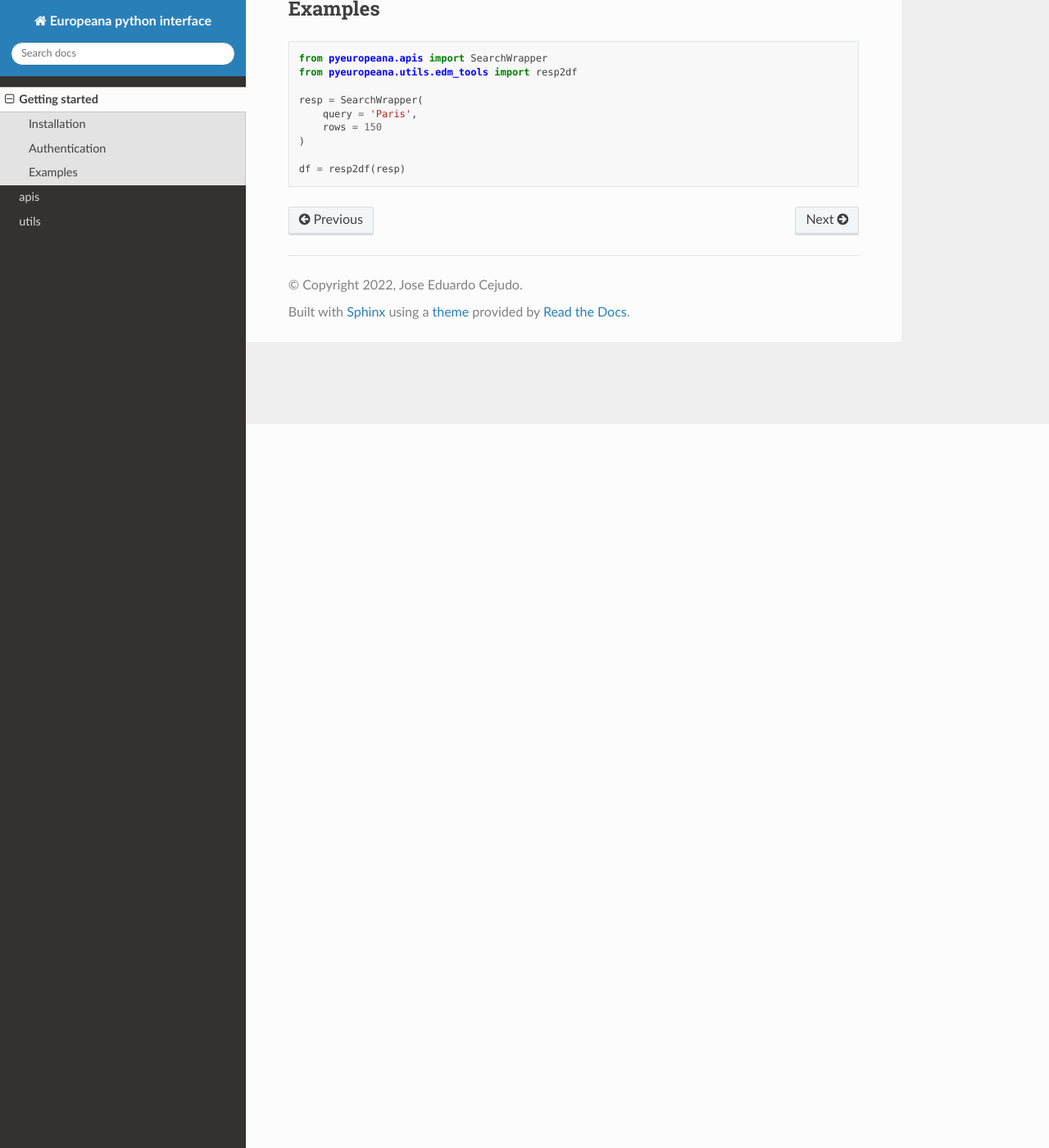
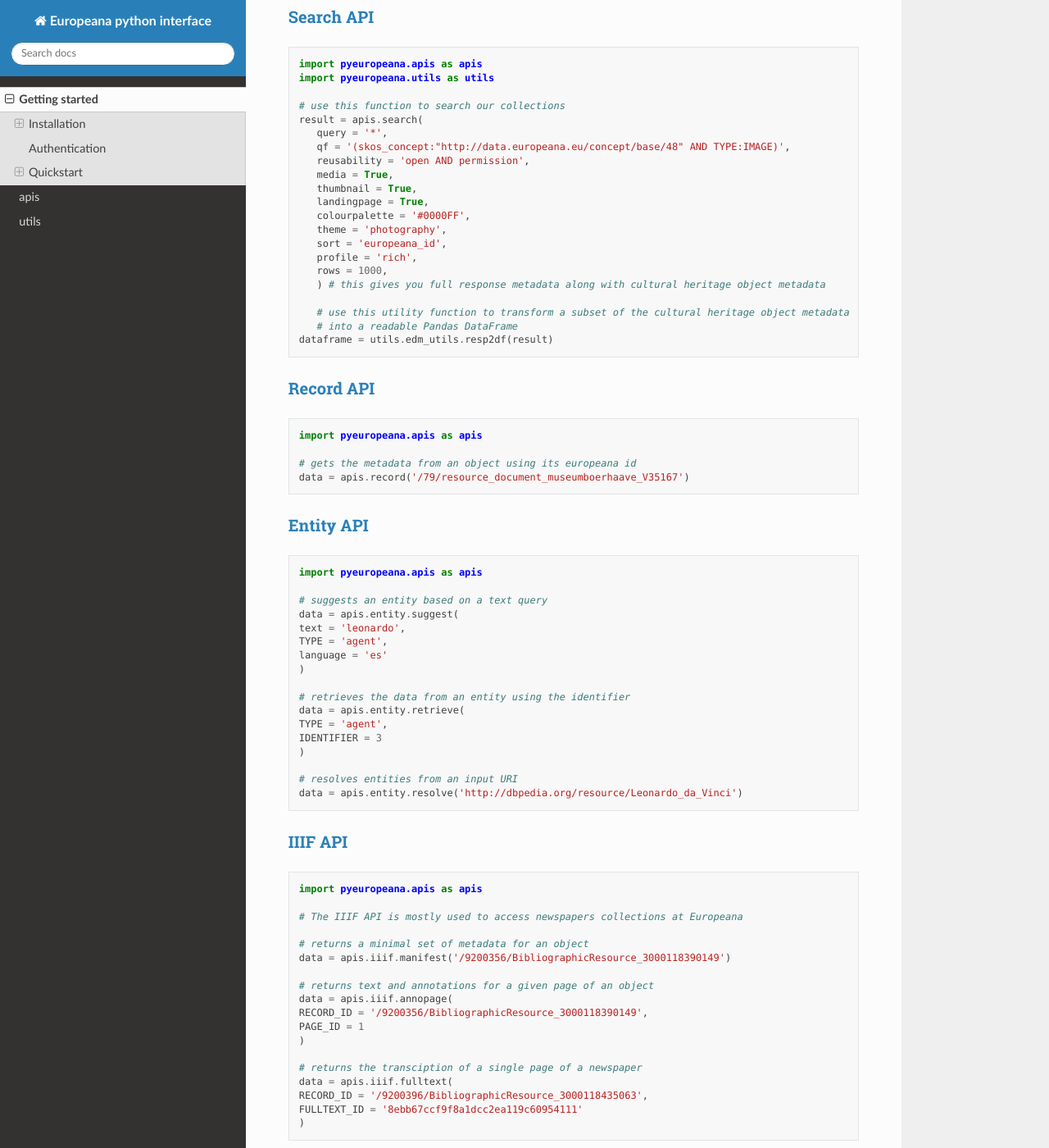
Before and after one commit to europeana/rd-europeana-python-api, a Sphinx documentation site: the page built from docs/source/usage.rst, in a window 1280 px wide and 1400 px high, scrolled down 883 px. Shown: the whole window at 82% size. Built offline with Sphinx 7.4.7 and the Read the Docs theme 2.0.0, drawn with Linux system fonts in a browser that asks for light colours; some of the changed text lies outside the part shown.

Commit message:
added examples in quickstart

```diff
--- a/docs/source/usage.rst
+++ b/docs/source/usage.rst
@@ -1,18 +1,20 @@
 Getting started
-=====
+================
 
 .. _installation:
 
 Installation
 ------------
 
-Install the package using pip:
+Using pip
+^^^^^^^^^^
 
 .. code-block:: console
 
-   (.venv) $ pip install https://github.com/europeana/rd-europeana-python-api/archive/stable.zip
+   (.venv) $ pip install pyeuropeana
 
-Or from source:
+From source
+^^^^^^^^^^^
 
 .. code-block:: console
 
@@ -26,17 +28,16 @@ Or from source:
 Authentication
 --------------
 
-Obtain your API key here
+Get your API key `here <https://pro.europeana.eu/pages/get-api>`_
 
-Set `EUROPEANA_API_KEY` as an environment variable running
+Set :code:`EUROPEANA_API_KEY` as an environment variable running the following command in the terminal
 
 .. code-block:: console
 
    (.venv) $ export EUROPEANA_API_KEY=yourapikey
 
-in the terminal.
 
-You can also set it from python as
+You can also set it from python with
 
 .. code-block:: python
 
@@ -46,17 +47,90 @@ You can also set it from python as
 
 .. _quickstart:
 
-Examples
+Quickstart
 ------------
+
+`Search API <https://pro.europeana.eu/page/search>`_
+^^^^^^^^^^^^^^^^^^^^^^^^^^^^^^^^^^^^^^^^^^^^^^^^^^^^^^^
 
 .. code-block:: python
 
-    from pyeuropeana.apis import SearchWrapper
-    from pyeuropeana.utils.edm_tools import resp2df
+   import pyeuropeana.apis as apis
+   import pyeuropeana.utils as utils
 
-    resp = SearchWrapper(
-        query = 'Paris',
-        rows = 150
-    )
+   # use this function to search our collections
+   result = apis.search(
+      query = '*',
+      qf = '(skos_concept:"http://data.europeana.eu/concept/base/48" AND TYPE:IMAGE)',
+      reusability = 'open AND permission',
+      media = True,
+      thumbnail = True,
+      landingpage = True,
+      colourpalette = '#0000FF',
+      theme = 'photography',
+      sort = 'europeana_id',
+      profile = 'rich',
+      rows = 1000,
+      ) # this gives you full response metadata along with cultural heritage object metadata
 
-    df = resp2df(resp)
+      # use this utility function to transform a subset of the cultural heritage object metadata
+      # into a readable Pandas DataFrame
+   dataframe = utils.edm_utils.resp2df(result)
+
+`Record API <https://pro.europeana.eu/page/record>`_
+^^^^^^^^^^^^^^^^^^^^^^^^^^^^^^^^^^^^^^^^^^^^^^^^^^^^^^^
+
+.. code-block:: python
+
+   import pyeuropeana.apis as apis
+
+   # gets the metadata from an object using its europeana id
+   data = apis.record('/79/resource_document_museumboerhaave_V35167')
+
+
+`Entity API <https://pro.europeana.eu/page/entity>`_
+^^^^^^^^^^^^^^^^^^^^^^^^^^^^^^^^^^^^^^^^^^^^^^^^^^^^^^^
+
+.. code-block:: python
+
+   import pyeuropeana.apis as apis
+
+   # suggests an entity based on a text query
+   data = apis.entity.suggest(
+   text = 'leonardo',
+   TYPE = 'agent',
+   language = 'es'
+   )
+
+   # retrieves the data from an entity using the identifier
+   data = apis.entity.retrieve(
+   TYPE = 'agent',
+   IDENTIFIER = 3
+   )
+
+   # resolves entities from an input URI
+   data = apis.entity.resolve('http://dbpedia.org/resource/Leonardo_da_Vinci')
+
+`IIIF API <https://pro.europeana.eu/page/iiif>`_
+^^^^^^^^^^^^^^^^^^^^^^^^^^^^^^^^^^^^^^^^^^^^^^^^^^^^^^^
+
+.. code-block:: python
+
+   import pyeuropeana.apis as apis
+
+   # The IIIF API is mostly used to access newspapers collections at Europeana
+
+   # returns a minimal set of metadata for an object
+   data = apis.iiif.manifest('/9200356/BibliographicResource_3000118390149')
+
+   # returns text and annotations for a given page of an object
+   data = apis.iiif.annopage(
+   RECORD_ID = '/9200356/BibliographicResource_3000118390149',
+   PAGE_ID = 1
+   )
+
+   # returns the transciption of a single page of a newspaper
+   data = apis.iiif.fulltext(
+   RECORD_ID = '/9200396/BibliographicResource_3000118435063',
+   FULLTEXT_ID = '8ebb67ccf9f8a1dcc2ea119c60954111'
+   )
```
Also changed, not shown: README.md (+1 -1 lines), 7 other files.
